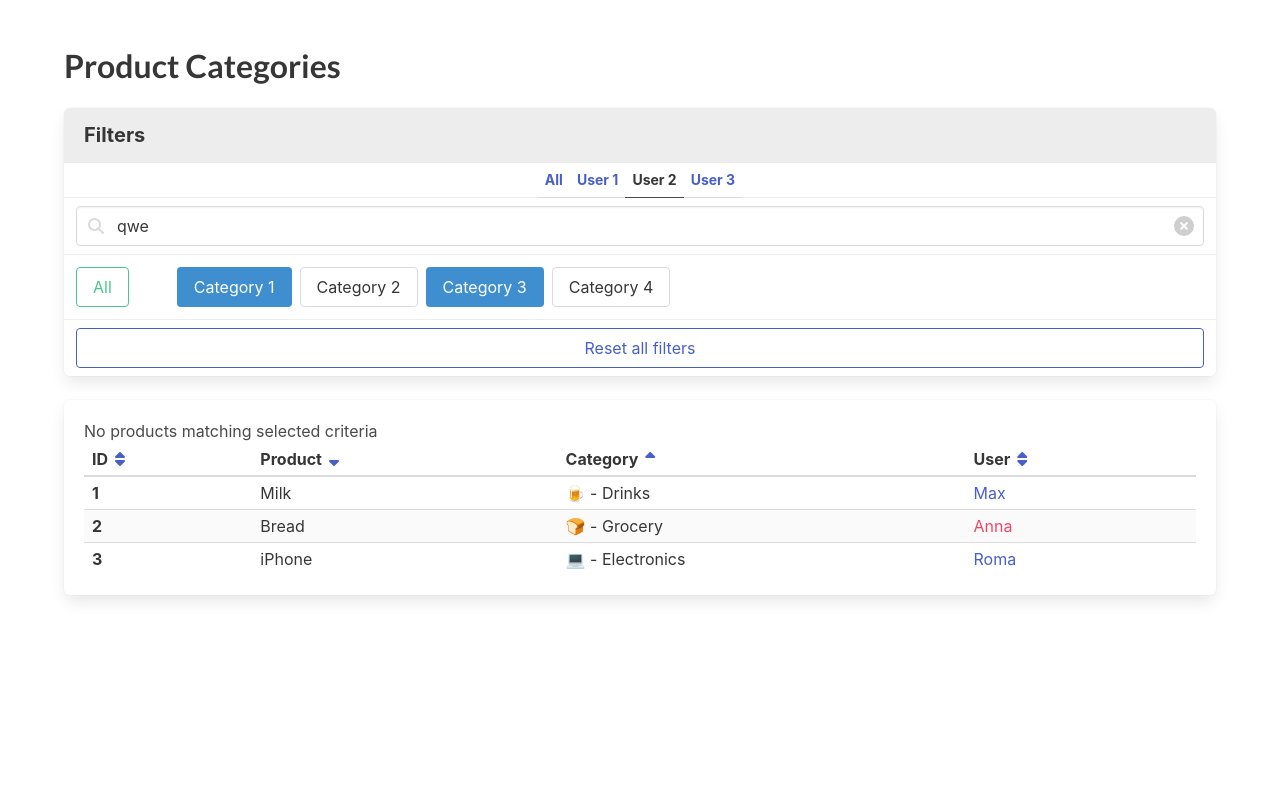
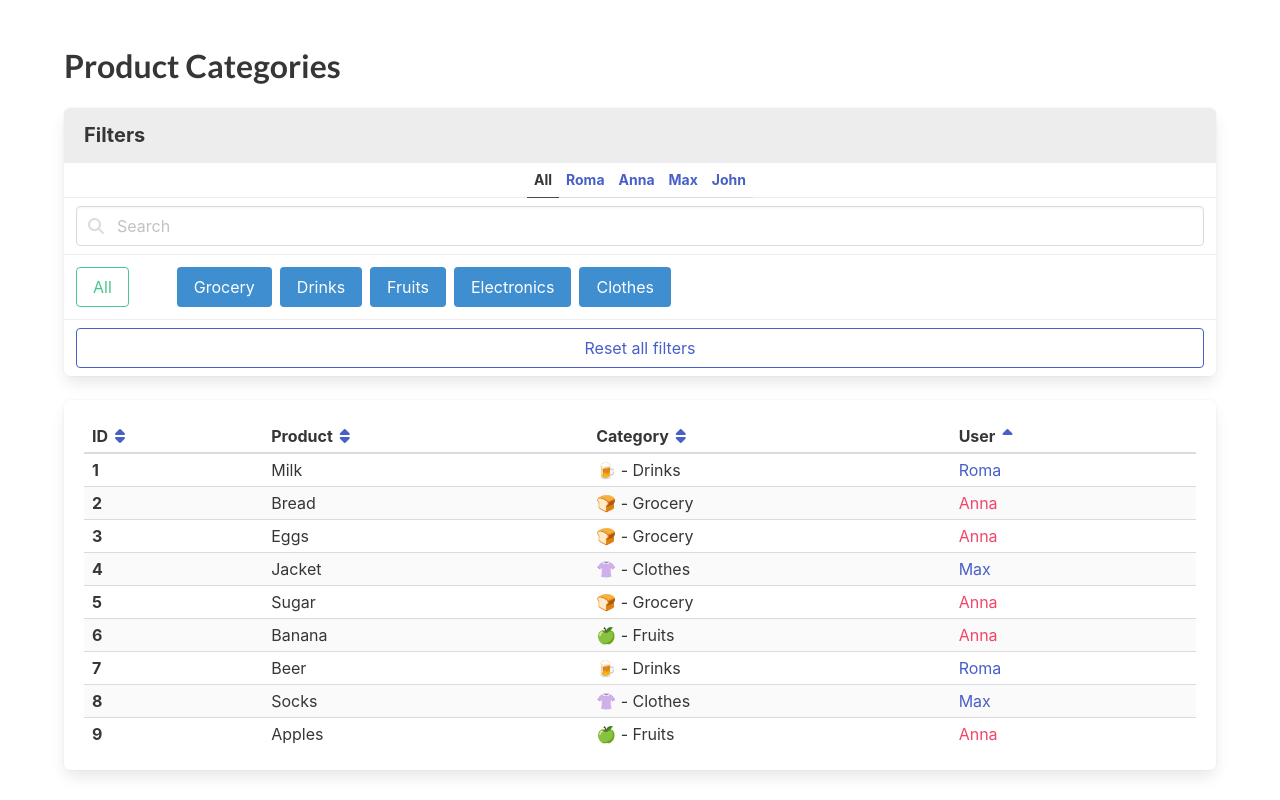
Before and after one commit to sevenlays/react_product-categories-practice--mar-24, a React (Create React App) app: page / in a window 1280 px wide. Built offline with nearby package versions, Linux system fonts and the light colour scheme.

Commit message:
need a bit more time

```diff
--- a/src/App.jsx
+++ b/src/App.jsx
@@ -1,19 +1,99 @@
 /* eslint-disable jsx-a11y/accessible-emoji */
-import React from 'react';
+import React, { useState } from 'react';
 import './App.scss';
 
-// import usersFromServer from './api/users';
-// import categoriesFromServer from './api/categories';
-// import productsFromServer from './api/products';
+import cn from 'classnames';
 
-// const products = productsFromServer.map((product) => {
-//   const category = null; // find by product.categoryId
-//   const user = null; // find by category.ownerId
+import usersFromServer from './api/users';
+import categoriesFromServer from './api/categories';
+import productsFromServer from './api/products';
 
-//   return null;
-// });
+const products = productsFromServer.map(product => {
+  const category = categoriesFromServer.find(
+    categor => product.categoryId === categor.id,
+  );
+  const user = usersFromServer.find(userId => userId.id === category.ownerId);
 
-export const App = () => (
+  return {
+    ...product,
+    category,
+    user,
+  };
+});
+
+const copyProducts = [...products];
+
+const SORT_PRODUCT = 'productname';
+const SORT_CATEGORY = 'categoryname';
+const SORT_USER = 'username';
+const SORT_DIRECTION_ASC = 'asc';
+const SORT_DIRECTION_DESC = 'DESC';
+
+export const App = () => {
+  const [selectedOwner, setSelectedOwner] = useState('All');
+  const [sortBy, setSortBy] = useState('');
+  const [sortByQuery, setSortByQuery] = useState('');
+  const [sortDirection, setSortDirection] = useState(SORT_DIRECTION_ASC);
+
+  function handleSortDirection() {
+    setSortDirection(
+      sortDirection === SORT_DIRECTION_ASC
+        ? SORT_DIRECTION_DESC
+        : SORT_DIRECTION_ASC,
+    );
+  }
+
+  function getVisibleProducts(productsArr, owner, query, sortByKey) {
+    let visibleProducts = [...productsArr];
+
+    if (owner !== 'All') {
+      visibleProducts = visibleProducts.filter(
+        product => product.user.name === owner,
+      );
+    }
+
+    if (query) {
+      visibleProducts = visibleProducts.filter(
+        product =>
+          product.name.toLowerCase().includes(query) ||
+          product.user.name.toLowerCase().includes(query) ||
+          product.category.title.toLowerCase().includes(query),
+      );
+    }
+
+    if (sortByKey !== '') {
+      visibleProducts.sort((product1, product2) => {
+        switch (sortByKey) {
+          case SORT_PRODUCT:
+            return product1.name.localeCompare(product2.name);
+          case SORT_CATEGORY:
+            return product1.category.title.localeCompare(
+              product2.category.title,
+            );
+          case SORT_USER:
+            return product1.user.name.localeCompare(product2.user.name);
+
+          default:
+            return 0;
+        }
+      });
+    }
+
+    if (sortByKey) {
+      visibleProducts.reverse();
+    }
+
+    return visibleProducts;
+  }
+
+  const visibleProducts = getVisibleProducts(
+    copyProducts,
+    selectedOwner,
+    sortByQuery,
+    sortBy,
+  );
+
+  return (
     <div className="section">
       <div className="container">
         <h1 className="title">Product Categories</h1>
@@ -26,31 +106,23 @@ export const App = () => (
               <a
                 data-cy="FilterAllUsers"
                 href="#/"
+                onClick={() => setSelectedOwner('All')}
+                className={cn({ 'is-active': selectedOwner === 'All' })}
               >
                 All
               </a>
 
+              {usersFromServer.map(user => (
                 <a
+                  key={user.id}
                   data-cy="FilterUser"
                   href="#/"
+                  onClick={() => setSelectedOwner(user.name)}
+                  className={cn({ 'is-active': selectedOwner === user.name })}
                 >
-              User 1
+                  {user.name}
                 </a>
-
-            <a
-              data-cy="FilterUser"
-              href="#/"
-              className="is-active"
-            >
-              User 2
-            </a>
-
-            <a
-              data-cy="FilterUser"
-              href="#/"
-            >
-              User 3
-            </a>
+              ))}
             </p>
 
             <div className="panel-block">
@@ -60,21 +132,27 @@ export const App = () => (
                   type="text"
                   className="input"
                   placeholder="Search"
-                value="qwe"
+                  value={sortByQuery}
+                  onChange={event => {
+                    setSortByQuery(event.target.value.toLowerCase().trim());
+                  }}
                 />
 
                 <span className="icon is-left">
                   <i className="fas fa-search" aria-hidden="true" />
                 </span>
 
+                {sortByQuery && (
                   <span className="icon is-right">
                     {/* eslint-disable-next-line jsx-a11y/control-has-associated-label */}
                     <button
                       data-cy="ClearButton"
                       type="button"
                       className="delete"
+                      onClick={() => setSortByQuery('')}
                     />
                   </span>
+                )}
               </p>
             </div>
 
@@ -87,36 +165,16 @@ export const App = () => (
                 All
               </a>
 
+              {categoriesFromServer.map(category => (
                 <a
+                  key={category.id}
                   data-cy="Category"
                   className="button mr-2 my-1 is-info"
                   href="#/"
                 >
-              Category 1
+                  {category.title}
                 </a>
-
-            <a
-              data-cy="Category"
-              className="button mr-2 my-1"
-              href="#/"
-            >
-              Category 2
-            </a>
-
-            <a
-              data-cy="Category"
-              className="button mr-2 my-1 is-info"
-              href="#/"
-            >
-              Category 3
-            </a>
-            <a
-              data-cy="Category"
-              className="button mr-2 my-1"
-              href="#/"
-            >
-              Category 4
-            </a>
+              ))}
             </div>
 
             <div className="panel-block">
@@ -132,20 +190,22 @@ export const App = () => (
         </div>
 
         <div className="box table-container">
+          {visibleProducts.length === 0 && (
             <p data-cy="NoMatchingMessage">
               No products matching selected criteria
             </p>
+          )}
 
           <table
             data-cy="ProductTable"
             className="table is-striped is-narrow is-fullwidth"
           >
+            {visibleProducts.length !== 0 && (
               <thead>
                 <tr>
                   <th>
                     <span className="is-flex is-flex-wrap-nowrap">
                       ID
-
                       <a href="#/">
                         <span className="icon">
                           <i data-cy="SortIcon" className="fas fa-sort" />
@@ -157,10 +217,25 @@ export const App = () => (
                   <th>
                     <span className="is-flex is-flex-wrap-nowrap">
                       Product
-
-                  <a href="#/">
+                      <a
+                        href="#/"
+                        onClick={() => {
+                          setSortBy(SORT_USER);
+                          handleSortDirection();
+                        }}
+                      >
                         <span className="icon">
-                      <i data-cy="SortIcon" className="fas fa-sort-down" />
+                          <i
+                            data-cy="SortIcon"
+                            className={cn('fas fa-sort', {
+                              'fa-sort-up':
+                                sortBy === SORT_USER &&
+                                sortDirection === SORT_DIRECTION_ASC,
+                              'fa-sort-down':
+                                sortBy === SORT_USER &&
+                                sortDirection === SORT_DIRECTION_DESC,
+                            })}
+                          />
                         </span>
                       </a>
                     </span>
@@ -169,10 +244,15 @@ export const App = () => (
                   <th>
                     <span className="is-flex is-flex-wrap-nowrap">
                       Category
-
-                  <a href="#/">
+                      <a href="#/" onClick={() => setSortBy(SORT_CATEGORY)}>
                         <span className="icon">
-                      <i data-cy="SortIcon" className="fas fa-sort-up" />
+                          <i
+                            data-cy="SortIcon"
+                            className={cn('fas fa-sort', {
+                              'fa-sort-up': !SORT_PRODUCT,
+                              'fa-sort-down': SORT_PRODUCT,
+                            })}
+                          />
                         </span>
                       </a>
                     </span>
@@ -181,68 +261,50 @@ export const App = () => (
                   <th>
                     <span className="is-flex is-flex-wrap-nowrap">
                       User
-
-                  <a href="#/">
+                      <a href="#/" onClick={() => setSortBy(SORT_USER)}>
                         <span className="icon">
-                      <i data-cy="SortIcon" className="fas fa-sort" />
+                          <i
+                            data-cy="SortIcon"
+                            className={cn('fas fa-sort', {
+                              'fa-sort-up': SORT_PRODUCT,
+                              'fa-sort-down': !SORT_PRODUCT,
+                            })}
+                          />
                         </span>
                       </a>
                     </span>
                   </th>
                 </tr>
               </thead>
+            )}
 
             <tbody>
-            <tr data-cy="Product">
+              {visibleProducts.map(product => (
+                <tr data-cy="Product" key={product.id}>
                   <td className="has-text-weight-bold" data-cy="ProductId">
-                1
+                    {product.id}
                   </td>
 
-              <td data-cy="ProductName">Milk</td>
-              <td data-cy="ProductCategory">🍺 - Drinks</td>
+                  <td data-cy="ProductName">{product.name}</td>
+                  <td data-cy="ProductCategory">
+                    {product.category.icon} - {product.category.title}
+                  </td>
 
                   <td
                     data-cy="ProductUser"
-                className="has-text-link"
+                    className={cn({
+                      'has-text-link': product.user.sex === 'm',
+                      'has-text-danger': product.user.sex === 'f',
+                    })}
                   >
-                Max
+                    {product.user.name}
                   </td>
                 </tr>
-
-            <tr data-cy="Product">
-              <td className="has-text-weight-bold" data-cy="ProductId">
-                2
-              </td>
-
-              <td data-cy="ProductName">Bread</td>
-              <td data-cy="ProductCategory">🍞 - Grocery</td>
-
-              <td
-                data-cy="ProductUser"
-                className="has-text-danger"
-              >
-                Anna
-              </td>
-            </tr>
-
-            <tr data-cy="Product">
-              <td className="has-text-weight-bold" data-cy="ProductId">
-                3
-              </td>
-
-              <td data-cy="ProductName">iPhone</td>
-              <td data-cy="ProductCategory">💻 - Electronics</td>
-
-              <td
-                data-cy="ProductUser"
-                className="has-text-link"
-              >
-                Roma
-              </td>
-            </tr>
+              ))}
             </tbody>
           </table>
         </div>
       </div>
     </div>
   );
+};
```
Lines whose indentation alone changed are shown as unchanged.
